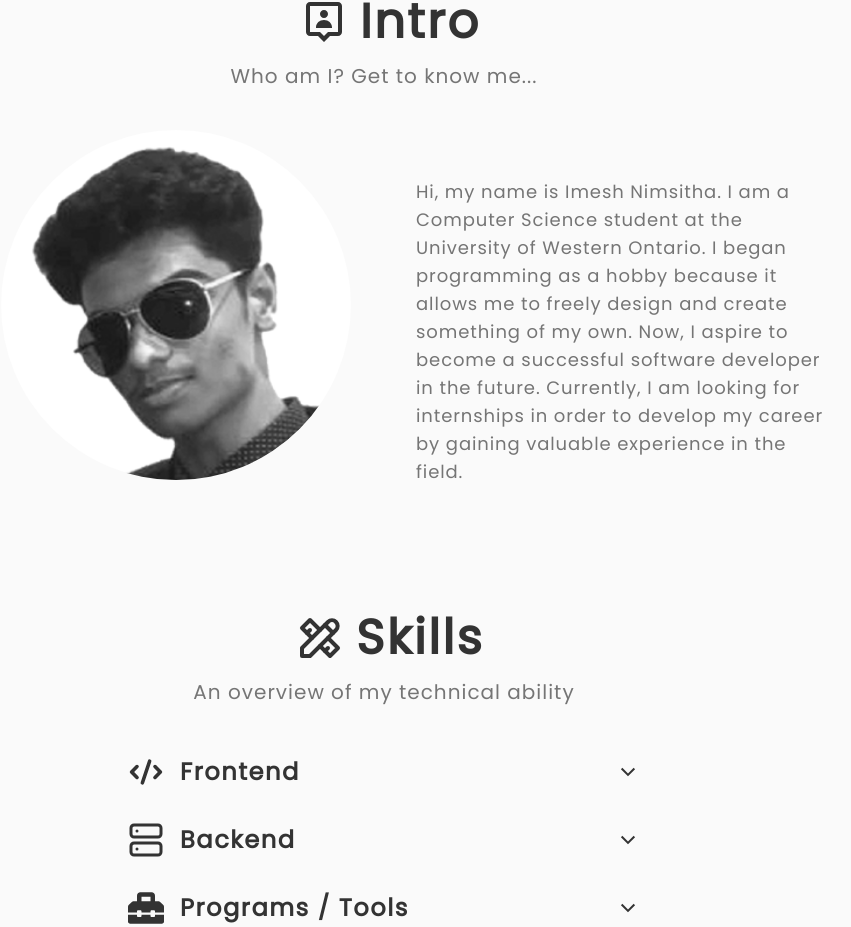
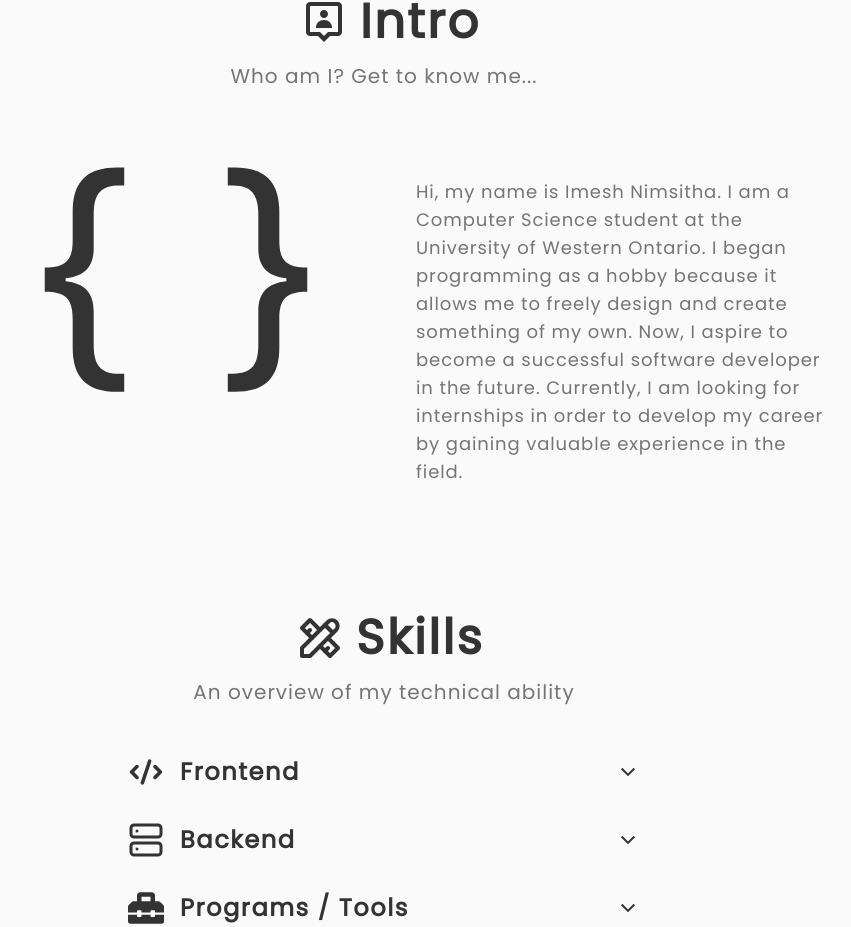
Before and after one commit to imesh97/nimsitha.com, a Next.js app: page / in a window 1280 px wide. Shown: the part 810-1737 px from the top of the page, without its empty margins (256-1107 px from the left). Built offline with nearby package versions, Linux system fonts and the light colour scheme.

Commit message:
replaced profile pic with temp icon (for now)

```diff
--- a/src/components/IntroSection.tsx
+++ b/src/components/IntroSection.tsx
@@ -1,4 +1,8 @@
 import { BiUserPin } from "react-icons/bi";
+import { BsBraces, BsCodeSquare } from "react-icons/bs";
+import { FaUserGraduate } from "react-icons/fa";
+import { GrUserManager } from "react-icons/gr";
+import { RiUserHeartLine } from "react-icons/ri";
 
 export default function IntroSection() {
     return (
@@ -8,7 +12,8 @@ export default function IntroSection() {
                 <h3 className="text-normal md:text-xl text-secondary dark:text-light2 font-normal mb-10 tracking-wider">Who am I? Get to know me...</h3>
             </div>
             <div className="col-span-2 md:col-span-1">
-                <img src='/profile.png' className="rounded-full" height="350" width="350" alt="Profile Picture" />
+                <BsBraces className="text-[200px] lg:text-[300px] text-primary dark:text-light" />
+                {/*<img src='/profile.png' className="rounded-full" height="350" width="350" alt="Profile Picture" />*/}
             </div>
             <div className="col-span-2 md:col-span-1 pt-8 md:pt-12">
                 <p className="text-center md:text-start text-secondary dark:text-light2 text-lg tracking-wider">Hi, my name is Imesh Nimsitha. I am a Computer Science student at the University of Western Ontario. I began programming as a hobby because it allows me to freely design and create something of my own. Now, I aspire to become a successful software developer in the future. Currently, I am looking for internships in order to develop my career by gaining valuable experience in the field.</p>
```
